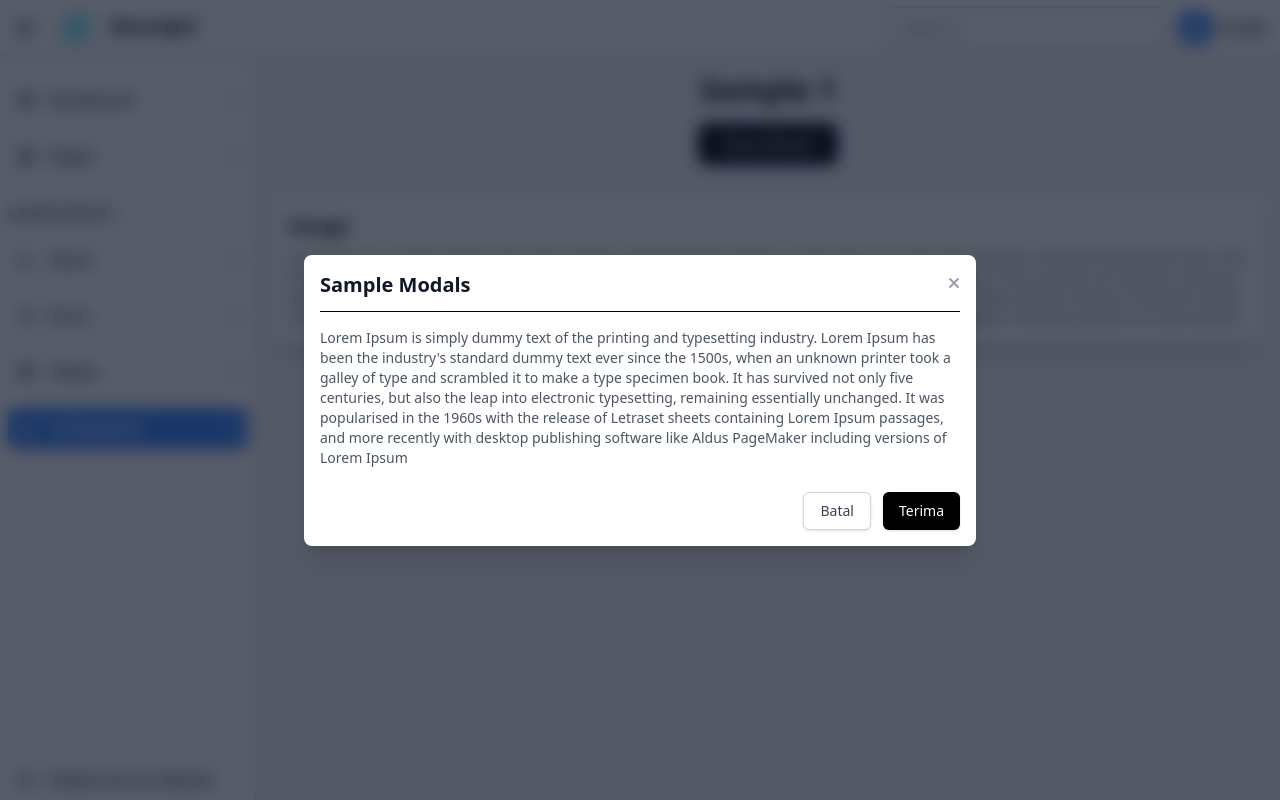
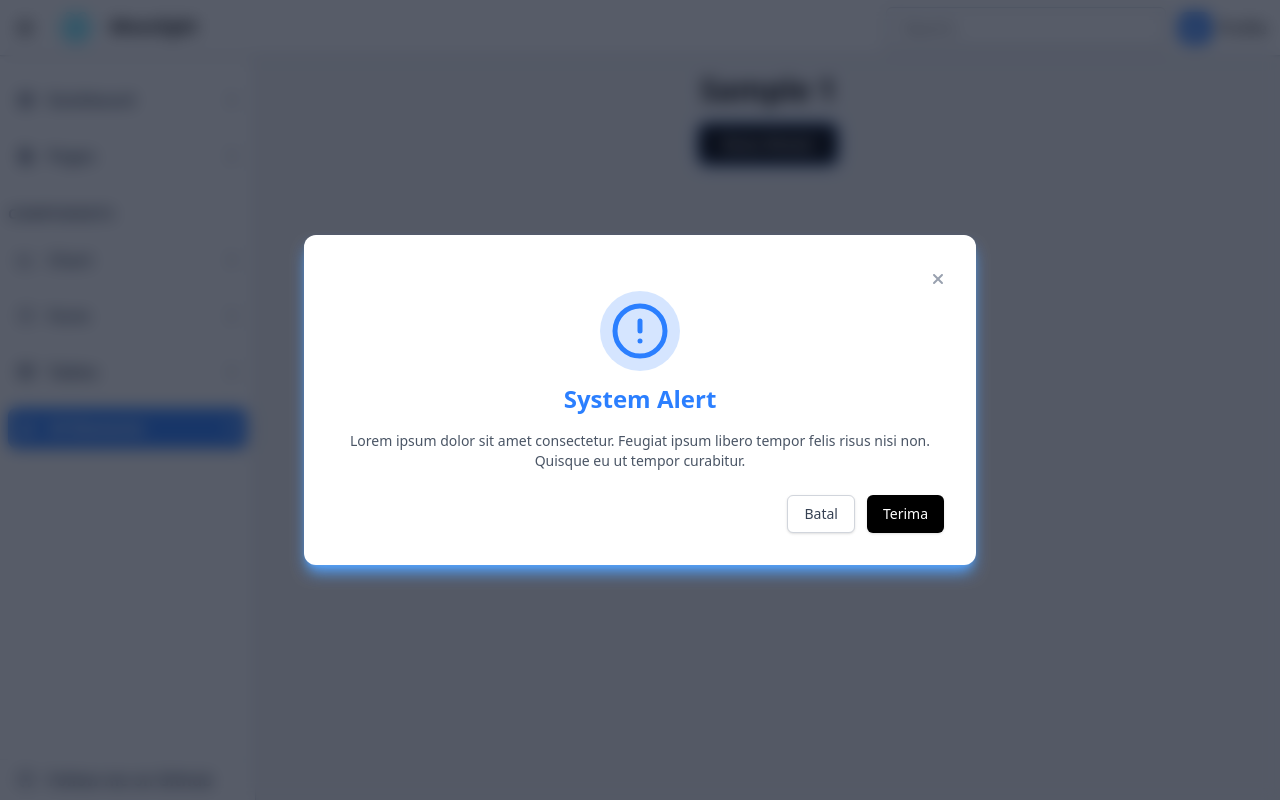
Before and after one commit to Rafhi-dev/HyperDash, a React (Vite) app: page /modals in a window 1280 px wide. Both pictures are taken after a click on the button "Buka Modal". Built offline with nearby package versions, Linux system fonts and the light colour scheme.

Commit message:
feat: add alert functionality to Modal component

```diff
--- a/package.json
+++ b/package.json
@@ -21,6 +21,7 @@
     "chartjs-plugin-zoom": "^2.2.0",
     "datatables.net-dt": "^2.3.2",
     "datatables.net-react": "^1.0.1",
+    "lucide-react": "^0.525.0",
     "ogl": "^1.0.11",
     "react": "^19.1.0",
     "react-chartjs-2": "^5.3.0",
--- a/src/components/ui/modals/Modals.jsx
+++ b/src/components/ui/modals/Modals.jsx
@@ -1,8 +1,22 @@
 import { faXmark } from "@fortawesome/free-solid-svg-icons";
 import { FontAwesomeIcon } from "@fortawesome/react-fontawesome";
+import {
+  CircleAlert,
+  CircleCheckBig,
+  OctagonX,
+  TriangleAlert,
+} from "lucide-react";
 import { useEffect } from "react";
 
-const Modal = ({ isOpen, onClose, title, children }) => {
+const Modal = ({
+  isOpen,
+  onClose,
+  title,
+  children,
+  alert,
+  titleAlert,
+  alertMsg,
+}) => {
   useEffect(() => {
     const handleKeyDown = (event) => {
       if (event.key === "Escape") {
@@ -29,6 +43,90 @@ const Modal = ({ isOpen, onClose, title, children }) => {
     }
   };
 
+  if (alert) {
+    return (
+      <>
+        <div
+          className="fixed inset-0 z-50 flex bg-gray-900/70 items-center justify-center backdrop-blur-sm transition-opacity duration-600"
+          onClick={handleBackdropClick}
+          aria-modal="true"
+          role="dialog"
+        >
+          {/* Panel Modal */}
+
+          <div
+            className={`relative w-2xl transform rounded-xl bg-white p-8 shadow-lg ${
+              alert && alert && alert == "success"
+                ? "shadow-green-400"
+                : alert == "warning"
+                ? "shadow-orange-400"
+                : alert == "danger"
+                ? "shadow-red-400"
+                : "shadow-blue-400"
+            } transition-all duration-600`}
+          >
+            {/* Header Modal */}
+            <div className="flex justify-end">
+              <button
+                onClick={onClose}
+                className="text-gray-400 hover:text-gray-600"
+                aria-label="Tutup modal"
+              >
+                {/* Ikon 'X' */}
+                <FontAwesomeIcon icon={faXmark} />
+              </button>
+            </div>
+            <div className="flex justify-center pb-3">
+              <div
+                className={`w-20 h-20  rounded-full flex justify-center items-center ${
+                  alert && alert == "success"
+                    ? "bg-green-500/20 text-green-500 "
+                    : alert == "warning"
+                    ? "bg-orange-500/20 text-orange-500 "
+                    : alert == "danger"
+                    ? "bg-red-500/20 text-red-500 "
+                    : "bg-blue-500/20 text-blue-500 "
+                }`}
+              >
+                {alert && alert == "success" ? (
+                  <CircleCheckBig size={60} />
+                ) : alert == "warning" ? (
+                  <TriangleAlert size={60} />
+                ) : alert == "danger" ? (
+                  <OctagonX size={60} />
+                ) : (
+                  <CircleAlert size={60} />
+                )}
+              </div>
+            </div>
+
+            {/* Konten Modal */}
+            <div
+              className={`font-bold ${
+                alert && alert == "success"
+                  ? "text-green-500"
+                  : alert == "warning"
+                  ? "text-orange-500"
+                  : alert == "danger"
+                  ? "text-red-500"
+                  : "text-blue-500"
+              } text-center text-2xl`}
+            >
+              {alert && alert == "success"
+                ? "Success Alert !!"
+                : alert == "warning"
+                ? "Warning Alert !!"
+                : alert == "danger"
+                ? "Danger Alert !!"
+                : "System Alert"}
+            </div>
+            <div className="mt-4">{children}</div>
+          </div>
+        </div>
+      </>
+    );
+  }
+
   return (
     <div
       className="fixed inset-0 z-50 flex bg-gray-900/70 items-center justify-center shadow-xl backdrop-blur-sm transition-opacity duration-600"
@@ -37,7 +135,7 @@ const Modal = ({ isOpen, onClose, title, children }) => {
       role="dialog"
     >
       {/* Panel Modal */}
-      <div className="relative w-full max-w-2xl transform rounded-lg bg-white p-4 shadow-xl transition-all duration-600">
+      <div className="relative w-2xl transform rounded-lg bg-white p-4 shadow-xl transition-all duration-600">
         {/* Header Modal */}
         <div className="flex items-start justify-between border-b pb-3">
           <h3 className="text-xl font-semibold text-gray-900">{title}</h3>
--- a/src/components/ui/modals/ModalsV.jsx
+++ b/src/components/ui/modals/ModalsV.jsx
@@ -20,18 +20,16 @@ const ModalsV = () => {
         </button>
 
         {/* Panggil komponen Modal di sini */}
-        <Modal isOpen={isModalOpen} onClose={closeModal} title="Sample Modals">
+        <Modal
+          alert
+          isOpen={isModalOpen}
+          onClose={closeModal}
+          title="Sample Modals"
+        >
           {/* Konten di dalam sini bisa berupa apapun: teks, form, gambar, dll. */}
-          <p className="text-sm text-gray-600">
-            Lorem Ipsum is simply dummy text of the printing and typesetting
-            industry. Lorem Ipsum has been the industry's standard dummy text
-            ever since the 1500s, when an unknown printer took a galley of type
-            and scrambled it to make a type specimen book. It has survived not
-            only five centuries, but also the leap into electronic typesetting,
-            remaining essentially unchanged. It was popularised in the 1960s
-            with the release of Letraset sheets containing Lorem Ipsum passages,
-            and more recently with desktop publishing software like Aldus
-            PageMaker including versions of Lorem Ipsum
+          <p className="text-sm text-center text-gray-600">
+            Lorem ipsum dolor sit amet consectetur. Feugiat ipsum libero tempor
+            felis risus nisi non. Quisque eu ut tempor curabitur.
           </p>
 
           <div className="mt-6 flex justify-end space-x-3">
@@ -53,20 +51,6 @@ const ModalsV = () => {
           </div>
         </Modal>
       </div>
-      <div className="flex-1 bg-white m-4 p-4 rounded-lg shadow-xl">
-        <div className="text-xl font-bold mb-2">Usage</div>
-        <p className="text-sm text-gray-600">
-          Lorem Ipsum is simply dummy text of the printing and typesetting
-          industry. Lorem Ipsum has been the industry's standard dummy text ever
-          since the 1500s, when an unknown printer took a galley of type and
-          scrambled it to make a type specimen book. It has survived not only
-          five centuries, but also the leap into electronic typesetting,
-          remaining essentially unchanged. It was popularised in the 1960s with
-          the release of Letraset sheets containing Lorem Ipsum passages, and
-          more recently with desktop publishing software like Aldus PageMaker
-          including versions of Lorem Ipsum
-        </p>
-      </div>
     </>
   );
 };
```
Also changed, not shown: 1 other file (tests, documents, lock files or other folders).
